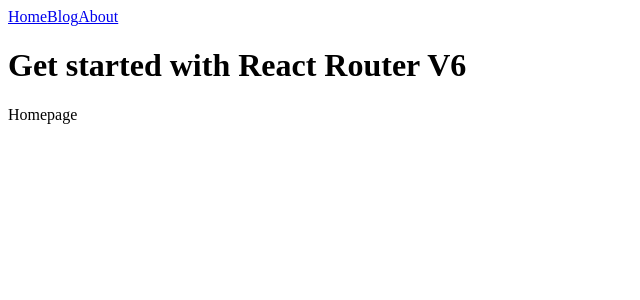
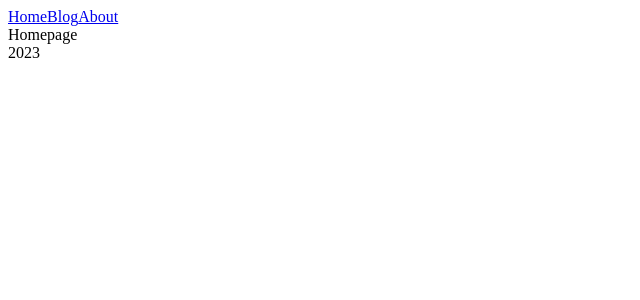
Before and after one commit to IvanZemsky/r-router-1, a React (Create React App) app: page / in a window 1280 px wide. Shown: the top 300 px of the page, without its empty margins (0-640 px from the left). Built offline with nearby package versions, Linux system fonts and the light colour scheme.

Commit message:
lesson 2

```diff
--- a/package.json
+++ b/package.json
@@ -1,7 +1,7 @@
 {
   "name": "r-router-1",
   "version": "0.1.0",
-  "homepage": "https://github.com/IvanZemsky/r-router-1",
+  "homepage": "https://IvanZemsky.github.io/r-router-1",
   "private": true,
   "dependencies": {
     "@testing-library/jest-dom": "^5.16.5",
--- a/src/App.js
+++ b/src/App.js
@@ -1,26 +1,21 @@
-import {Routes, Route, Link} from 'react-router-dom'
+import {Routes, Route} from 'react-router-dom'
 import Aboutpage from './components/Aboutpage.js'
 import Blogpage from './components/Blogpage.js'
 import Homepage from './components/Homepage.js'
 import Notfoundpage from './components/Notfoundpage.js'
 
+import { Layout } from './components/Layout.js'
+
 function App() {
   return (
     <>
-      <header>
-        <Link to="/">Home</Link>
-        <Link to="/posts">Blog</Link>
-        <Link to="/about">About</Link>
-      </header>
-      <div>
-        <h1>Get started with React Router V6</h1>
-      </div>
-
       <Routes>
-        <Route path="/" element={<Homepage/>}/>
-        <Route path="/posts" element={<Blogpage/>}/>
-        <Route path="/about" element={<Aboutpage/>}/>
-        <Route path="*" element={<Notfoundpage/>}/>
+        <Route path="/" element={<Layout/>}>
+          <Route index element={<Homepage/>}/>
+          <Route path="posts" element={<Blogpage/>}/>
+          <Route path="about" element={<Aboutpage/>}/>
+          <Route path="*" element={<Notfoundpage/>}/>
+        </Route>
       </Routes>
     </>
   );
--- /dev/null
+++ b/src/components/Layout.js
@@ -0,0 +1,20 @@
+import React from 'react'
+import {Link, Outlet} from 'react-router-dom'
+
+function Layout() {
+  return (
+   <>
+      <header>
+         <Link to="/">Home</Link>
+         <Link to="/posts">Blog</Link>
+         <Link to="/about">About</Link>
+      </header>
+
+      <Outlet/>
+
+      <footer>2023</footer>
+   </>
+  )
+}
+
+export {Layout}
```
